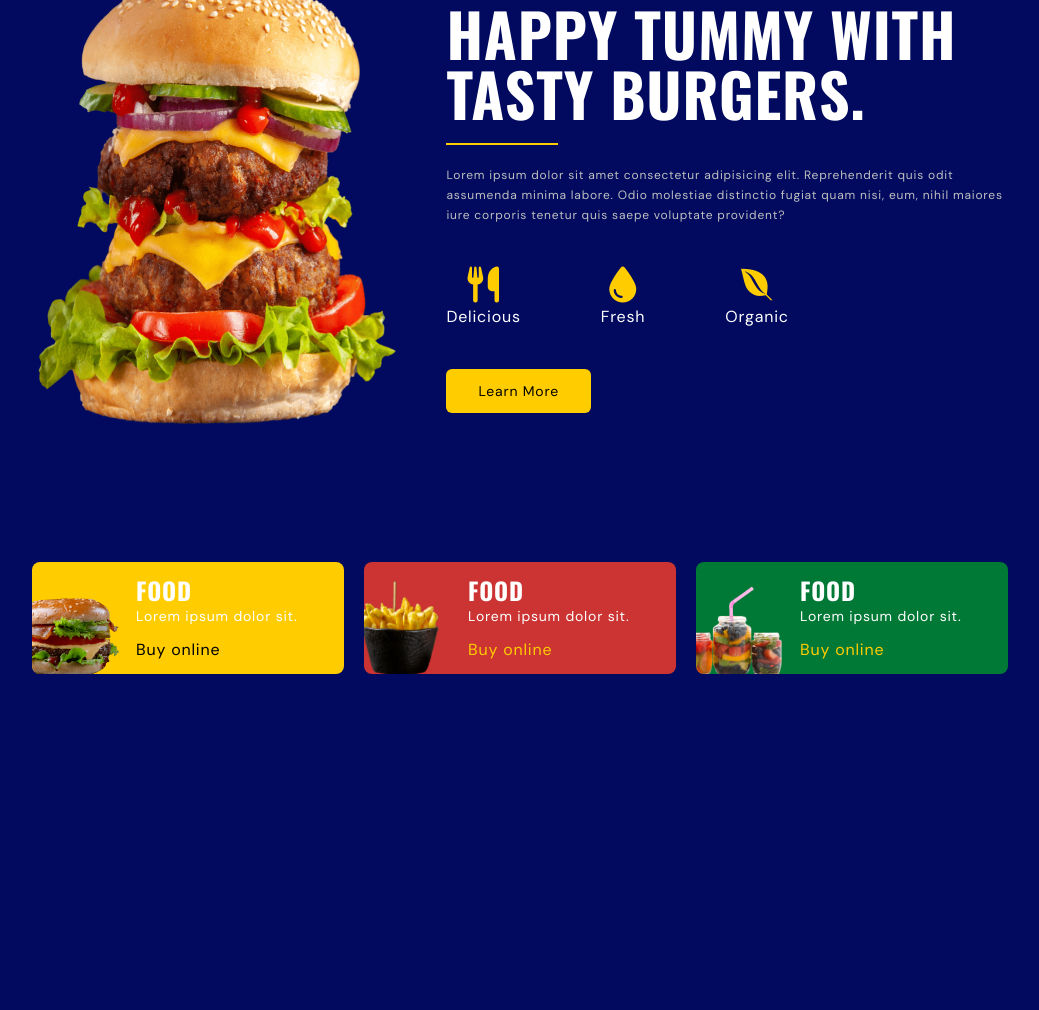
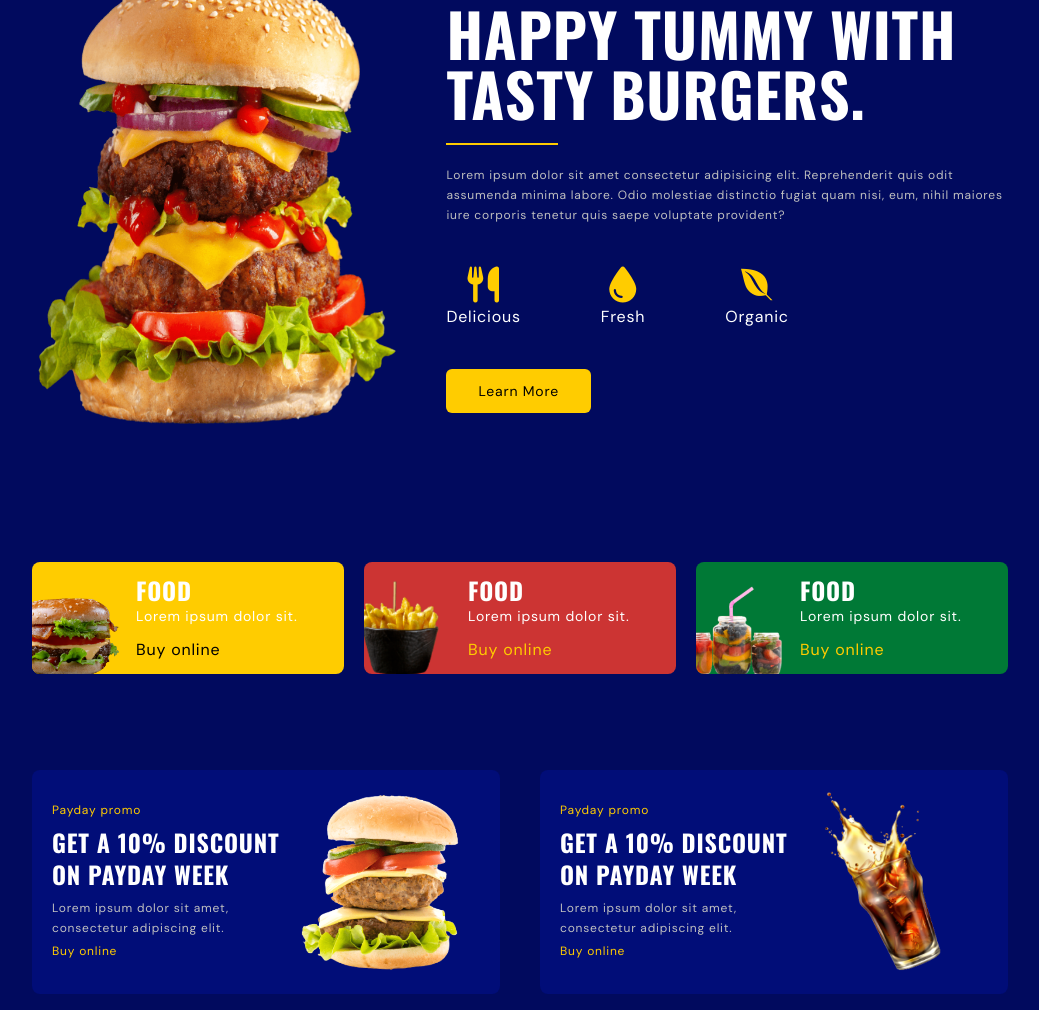
Before and after one commit to FattemaAshraf/Burger_Website_usingTailwindCSS, a website: page src/index.html in a window 1280 px wide. Shown: the part 130-1140 px from the top of the page, without its empty margins (120-1159 px from the left). Before the commit the page ends 820 px from the top, so only its background shows below. Drawn offline with nearby package versions, Linux system fonts and the light colour scheme.

Commit message:
added promom section

```diff
--- a/src/index.html
+++ b/src/index.html
@@ -191,6 +191,35 @@
         </div>
       </section>
       <!--~~~~~~~~~~~~~~~ Promo ~~~~~~~~~~~~~~~-->
+      <section id="promo">
+        <div class="container flex flex-col gap-5 lg:gap-10 lg:flex-row">
+          <!-- card 1 -->
+          <div class="promo__card-1 bg-primaryColorLight  flex flex-col p-5 rounded-lg md:items-center md:flex-row-reverse lg:flex-1">
+            <img src="img/promo-1.png" alt="promo image" class="w-40 mx-auto hover:animate-movingY md:mx-5">
+
+            <div class="space-y-2 pt-5 md:pt-0">
+              <p class="text-xs text-secondaryColor">Payday promo</p>
+              <h3 class="card__title">GET A 10% DISCOUNT ON PAYDAY WEEK</h3>
+              <p class="paragraph">Lorem ipsum dolor sit amet,
+                consectetur adipiscing elit.</p>
+              <a href="#" class="text-xs text-secondaryColor">Buy online</a>
+            </div>
+          </div>
+
+          <!-- card 2 -->
+          <div class="promo__card-2 bg-primaryColorLight flex flex-col p-5 rounded-lg md:items-center md:flex-row-reverse lg:flex-1">
+            <img src="img/promo-2.png" alt="promo image" class="w-40 mx-auto hover:animate-movingY md:mx-5">
+
+            <div class="space-y-2 pt-5 md:pt-0">
+              <p class="text-xs text-secondaryColor">Payday promo</p>
+              <h3 class="card__title">GET A 10% DISCOUNT ON PAYDAY WEEK</h3>
+              <p class="paragraph">Lorem ipsum dolor sit amet,
+                consectetur adipiscing elit.</p>
+              <a href="#" class="text-xs text-secondaryColor">Buy online</a>
+            </div>
+          </div>
+        </div>
+      </section>
 
       <!--~~~~~~~~~~~~~~~ About ~~~~~~~~~~~~~~~-->
 
```
Also changed, not shown: dist/output.css.
